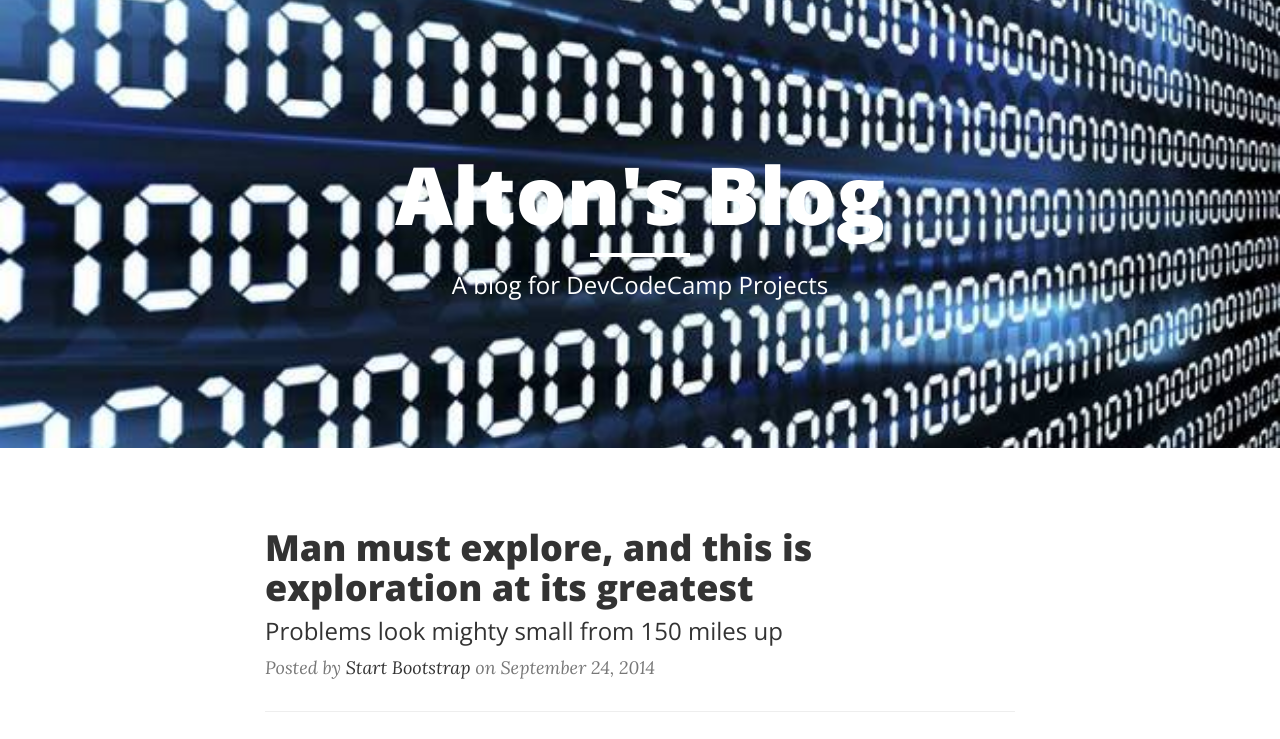
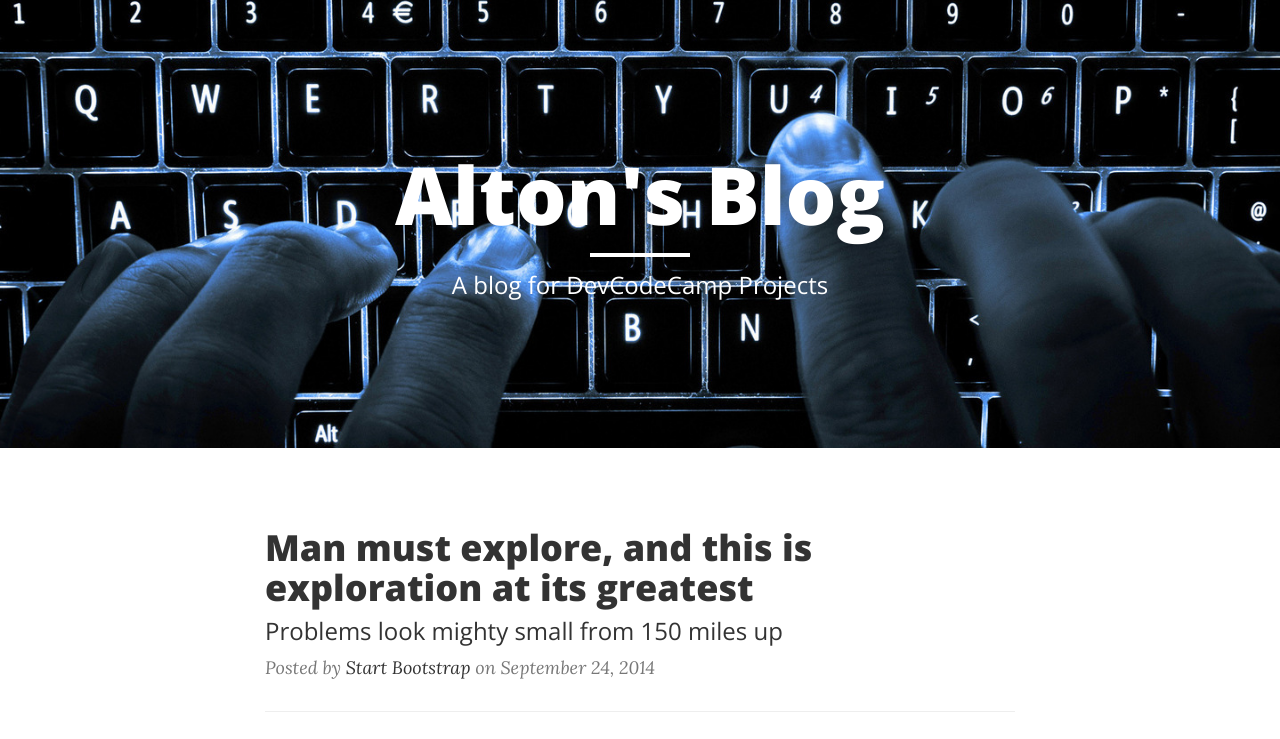
Before and after one commit to Alton88/Alton88.github.io, a website: page index.html in a window 1280 px wide. Shown: the top 739 px of the page. Drawn offline with nearby package versions, Linux system fonts and the light colour scheme.

Commit message:
added another img

```diff
--- a/index.html
+++ b/index.html
@@ -36,7 +36,7 @@
 
     <!-- Page Header -->
     <!-- Set your background image for this header on the line below. -->
-    <header class="intro-header" style="background-image: url('img/code.jpg')">
+    <header class="intro-header" style="background-image: url('img/coding.jpg')">
         <div class="container">
             <div class="row">
                 <div class="col-lg-8 col-lg-offset-2 col-md-10 col-md-offset-1">
```
Also changed, not shown: img/code.jpg (deleted), img/coding.jpg (added).
